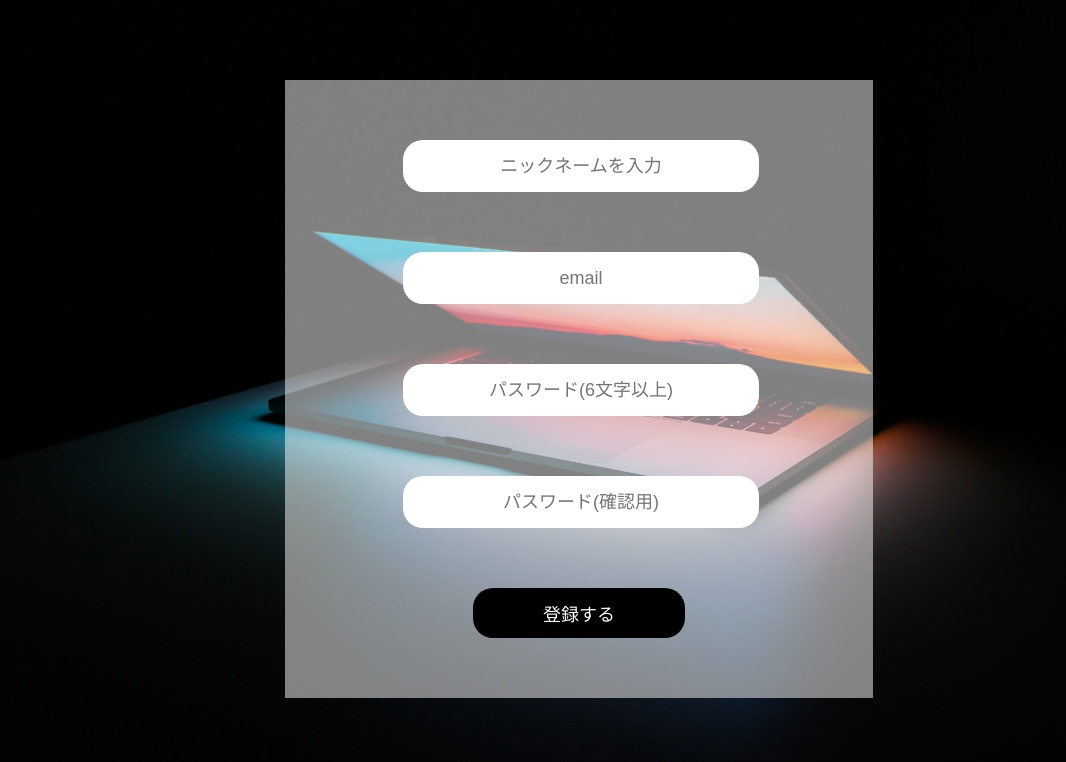
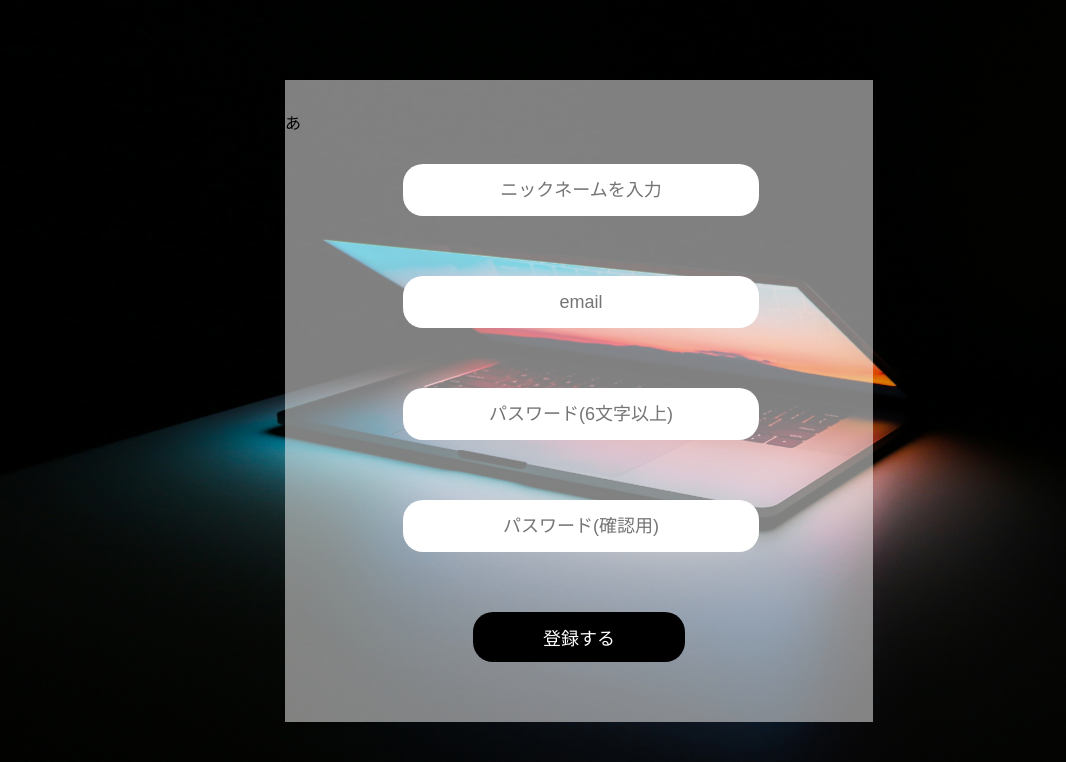
Before and after one commit to atofuzi/engineertown, a PHP site: page /webservice_practice07/signup.php in a window 1280 px wide. Shown: the part 80-842 px from the top of the page, without its empty margins (61-1127 px from the left). Run offline with PHP 8.4, Linux system fonts and the light colour scheme; some libraries are stand-ins or nearby versions.

Commit message:
2/16 add

```diff
--- a/signup.php
+++ b/signup.php
@@ -103,6 +103,7 @@ if(!empty($_POST)){
             <section id="form">
                 <form action="" method="post" class="form">
                     <div class="form-wrap" >
+                    <p>あ</p>
                       <div class="name-area">
                         <p class="<?php if(!empty($err_msg['name'])) echo "err-msg"?>"><?php if(!empty($err_msg['name'])) echo $err_msg['name'];?></p>
                         <input type="text" name="name" value="<?php if(!empty($_POST)) echo $_POST['name'] ?>" placeholder="ニックネームを入力"  class="first-input <?php if(!empty($err_msg['name'])) echo "err-input"?>" style="<?php if(!empty($err_msg['name'])) echo "margin-top:0px;"?>">
```
Also changed, not shown: 1 other file.
